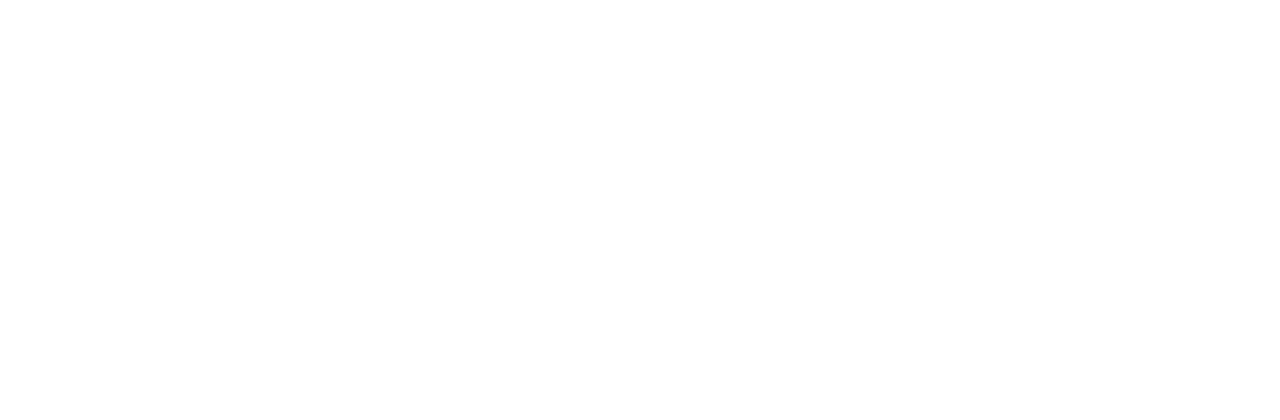
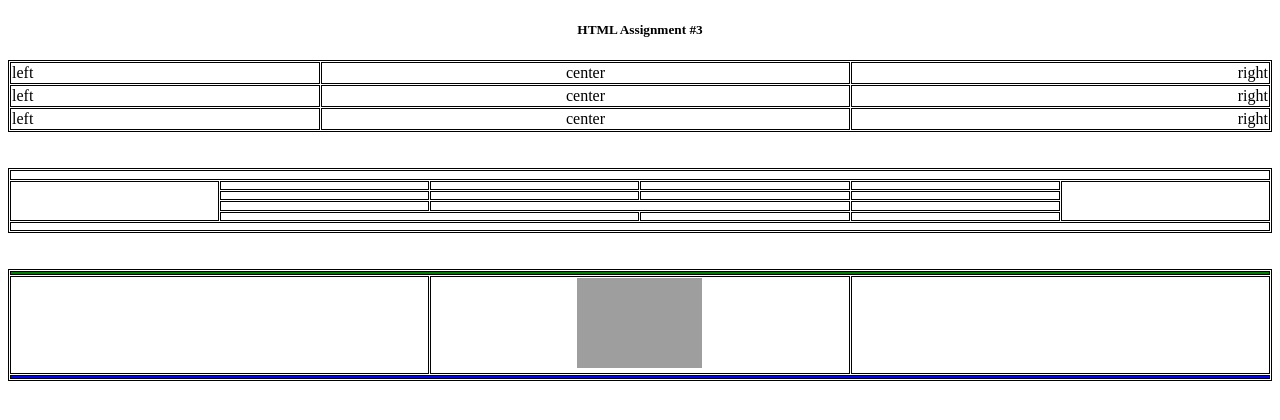
Before and after one commit to acciojob/alignment-Vishwajeet-Gupta-001, a website: page main.html in a window 1280 px wide. Drawn offline with Linux system fonts and the light colour scheme; grey boxes are pictures that could not be loaded.

Commit message:
created a submission

```diff
--- a/main.html
+++ b/main.html
@@ -1,16 +1,150 @@
+
 <!DOCTYPE html>
+<html lang="en">
+<head>
+    <meta charset="UTF-8">
+    <meta name="viewport" content="width=device-width, initial-scale=1.0">
+    <title>HTML Assignment 3</title>
 
-<html>
+    <style>
+        table.middle {
+            width: 100%;
+            border: 1px solid black;
+            border-spacing: 1px;
+        }
 
-<head>
-	<link rel="stylesheet" href="styles.css">
+        td, th {
+            border: 1px solid black;
+            padding: 1px;
+        }
+
+        .center {
+            text-align: center;
+        }
+
+        .right {
+            text-align: right;
+        }
+
+        .green {
+            background-color: green;
+        }
+
+        .blue {
+            background-color: blue;
+        }
+
+        /* Table 2 */
+        #table-2 {
+            table-layout: fixed;
+            height: 65px;
+        }
+
+        /* Table 3 */
+        #table-3 {
+            table-layout: fixed;
+        }
+
+        #t-image {
+            text-align: center;
+        }
+
+        #t-image img {
+            width: 125px;
+            height: 90px;
+        }
+    </style>
 </head>
 
 <body>
-	<!-- the entire body must be written by student -->
-    <script type="text/javascript" src="./script.js">
-</script>
+
+    <h5 style="text-align: center;">HTML Assignment #3</h5>
+
+    <!-- TABLE 1 -->
+    <table class="middle" id="table-1">
+        <tr>
+            <td id="t11">left</td>
+            <td id="t12" class="center">center</td>
+            <td id="t13" class="right">right</td>
+        </tr>
+
+        <tr>
+            <td >left</td>
+            <td class="center">center</td>
+            <td class="center right">right</td>
+        </tr>
+
+        <tr>
+            <td>left</td>
+            <td class="center">center</td>
+            <td class="right">right</td>
+        </tr>
+    </table>
+
+    <br><br>
+
+    <!-- TABLE 2 -->
+    <table class="middle" id="table-2">
+        <tr>
+            <td id="t21" colspan="6"></td>
+        </tr>
+
+        <tr>
+            <td rowspan="4"></td>
+            <td></td>
+            <td></td>
+            <td></td>
+            <td></td>
+            <td rowspan="4"></td>
+        </tr>
+
+        <tr>
+            <td></td>
+            <td></td>
+            <td></td>
+            <td></td>
+        </tr>
+
+        <tr>
+            <td></td>
+            <td colspan="2"></td>
+            <td></td>
+        </tr>
+
+        <tr>
+            <td colspan="2"></td>
+            <td></td>
+            <td></td>
+        </tr>
+
+        <tr>
+            <td colspan="6"></td>
+        </tr>
+    </table>
+
+    <br><br>
+
+    <!-- TABLE 3 -->
+    <table class="middle" id="table-3">
+        <tr>
+            <td class="green" colspan="3"></td>
+        </tr>
+
+        <tr>
+            <td></td>
+            <td id="t-image">
+                <img
+                    src="https://www2.d125.org/applied_arts/teched/courses/WEB/portfolios/2013_FallP3/Luthra%20Portfolio/images-1.jpeg"
+                    alt="HTML Assignment image"
+                >
+            </td>
+            <td></td>
+        </tr>
+
+        <tr>
+            <td class="blue" colspan="3"></td>
+        </tr>
+    </table>
 
 </body>
-
 </html>
```
